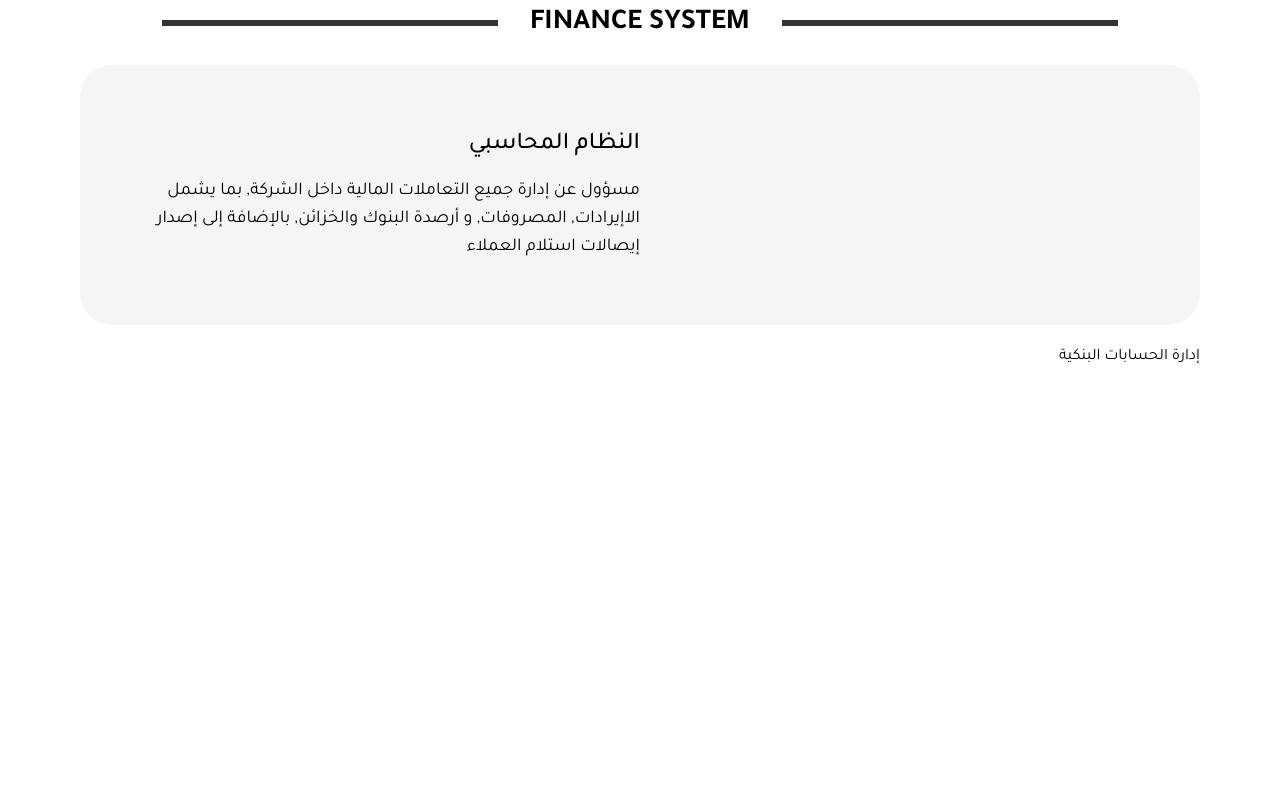
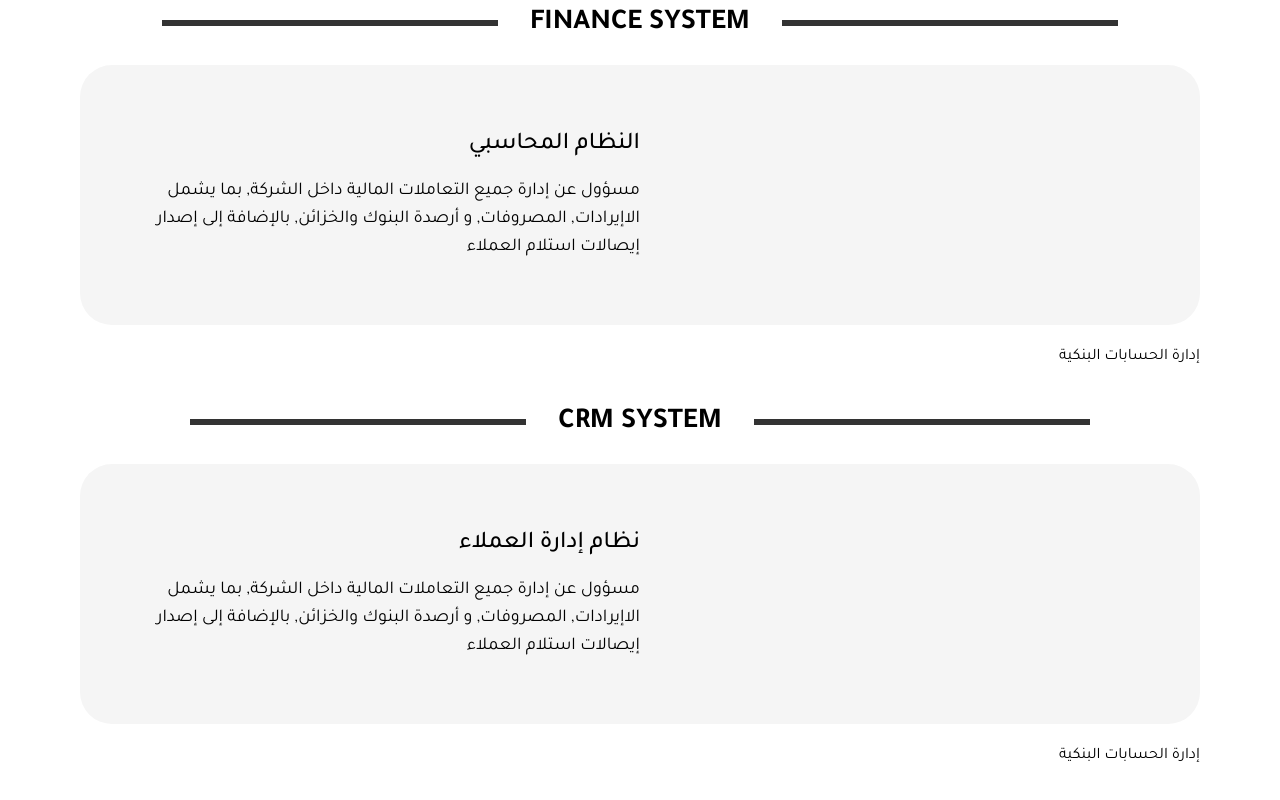
Before and after one commit to amrgelno/Tos-mvp, a React (Vite) app: page / in a window 1280 px wide. Shown: the part 542-1342 px from the top of the page. Before the commit the page ends 943 px from the top, so only its background shows below. Built offline with nearby package versions, Linux system fonts and the light colour scheme.

Commit message:
Update App.js

```diff
--- a/src/App.jsx
+++ b/src/App.jsx
@@ -27,6 +27,13 @@ function App() {
         sectionCardTitle = "إدارة الحسابات البنكية"
         sectionCardListItem = {financeSystemCardData}
     />
+    <SectionExample
+        title="CRM SYSTEM"
+        LargeCardTitle = "نظام إدارة العملاء"
+        LargeCardText = "مسؤول عن إدارة جميع التعاملات المالية داخل الشركة, بما يشمل الاإيرادات, المصروفات, و أرصدة البنوك والخزائن, بالإضافة إلى إصدار إيصالات استلام العملاء"
+        sectionCardTitle = "إدارة الحسابات البنكية"
+        sectionCardListItem = {financeSystemCardData}
+    />
     </>
   )
 }
```
